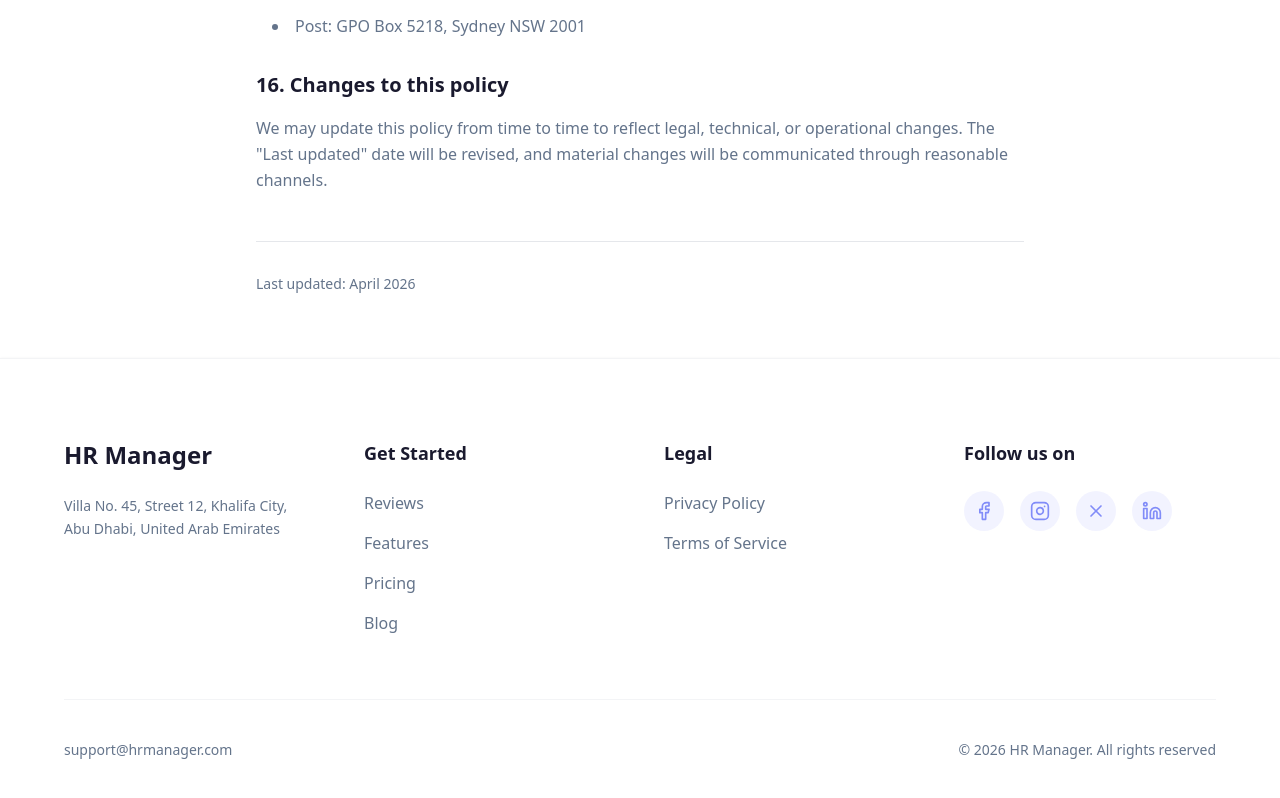
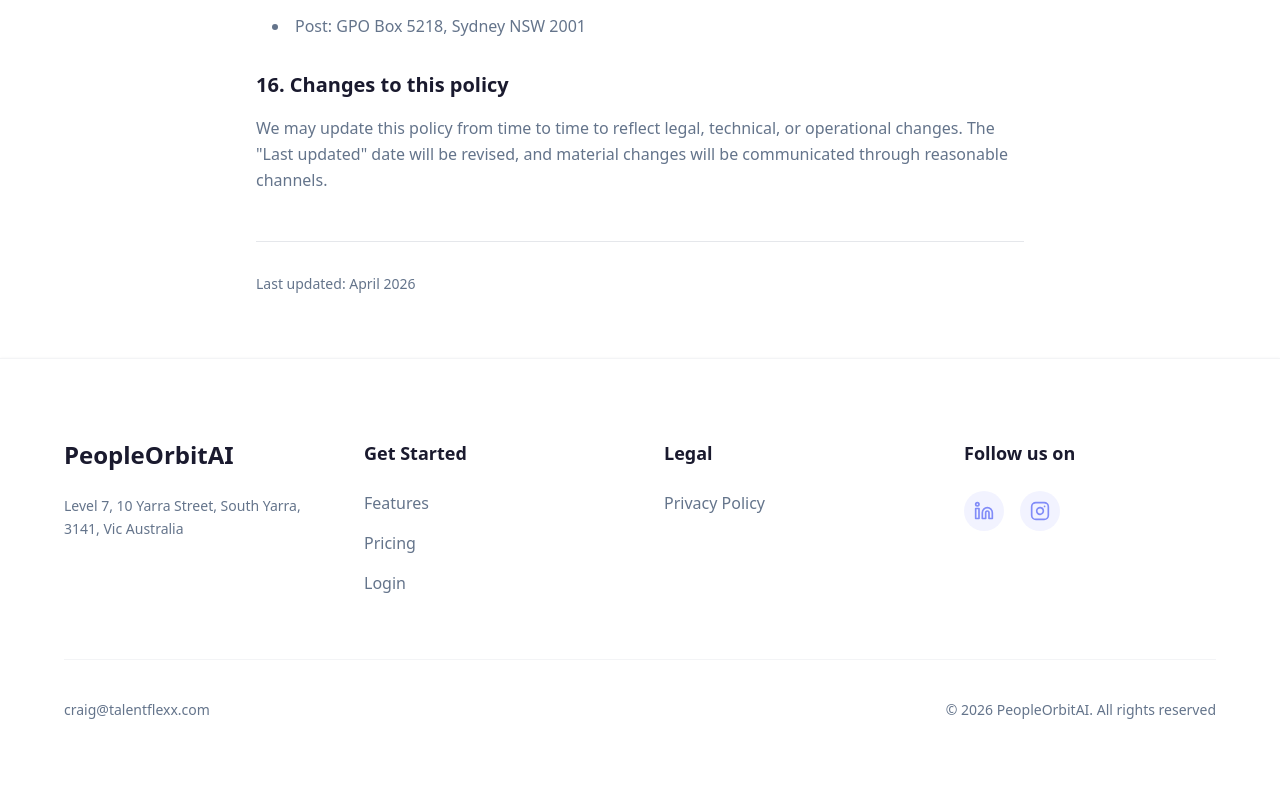
Before and after one commit to muhammadAbdulMannan2022/peopleorbitai-craig-, a React (Vite) app: page /privacy-policy in a window 1280 px wide. Shown: the part 3053-3851 px from the top of the page. After the commit the page ends 3813 px from the top, so only its background shows below. Built offline with nearby package versions, Linux system fonts and the light colour scheme.

Commit message:
footer updated also faq

```diff
--- a/src/Landing/Sections/FaqSection.tsx
+++ b/src/Landing/Sections/FaqSection.tsx
@@ -60,44 +60,49 @@ export const FAQSection: React.FC = () => {
 
   const faqs = [
     {
-      question: "How long does delivery take?",
+      question: "What does PeopleOrbitAI actually do?",
       answer:
-        "Typically, orders are processed within 2-3 business days. Delivery times vary based on your location but usually range from 5 to 10 business days for most furniture items.",
+        "We help HR and TA teams turn AI into outcomes: we audit your current state, train your people with practical micro-learning, and deploy personal AI agents (Finn & Nell) that produce ready-to-use work—safely and at speed.",
     },
     {
-      question: "What is your return policy?",
+      question: "Which parts are subscription-based?",
       answer:
-        "We offer a 30-day return policy for most items. The product must be in its original condition and packaging. Please note that custom-made items are non-refundable.",
+        "AI Training and AI Agents are offered on subscription plans with tiered usage and team options. Our AI Audit & Consulting is a scoped project (fixed-fee or milestone-based) to set your roadmap before you scale.",
     },
     {
-      question: "Are your materials sustainably sourced?",
+      question: "Do we need the AI Audit before buying training or agents?",
       answer:
-        "Yes, we are committed to sustainability. Our wood comes from FSC-certified forests, and we use recycled metals and eco-friendly fabrics wherever possible.",
+        "Strongly recommended. The audit benchmarks your AI-readiness, clarifies risks, and sequences quick wins—so training and agents land cleanly, with governance and ROI baked in. If timing's tight, we can run a mini-assessment first.",
     },
     {
-      question: "Do you offer international shipping?",
+      question: "Can we customise our training and agents?",
       answer:
-        "Currently, we ship to over 25 countries across North America, Europe, and Asia. Shipping costs and delivery times will be calculated at checkout based on your address.",
+        "Yes, please reach out directly to discuss your needs and we can put together a solution that works.",
     },
     {
-      question: "How do I care for my furniture?",
+      question: "How long does onboarding take?",
       answer:
-        "Each piece comes with a specific care guide. Generally, we recommend avoiding direct sunlight, using coasters for drinks, and dusting regularly with a soft, lint-free cloth.",
+        "Most teams go live in 2–4 weeks: week 1 for setup and guardrails, weeks 2–3 for pilot training and templates, then expand users and use-cases. We keep it lightweight and aligned to your BAU rhythms.",
     },
     {
-      question: "Can I customize the fabric or finish?",
+      question: "Is our data secure and compliant?",
       answer:
-        "Many of our collections offer customization options for upholstery and wood finishes. Look for the 'Customize' button on the product page or contact our design team.",
+        "Yes. We operate with strong privacy controls, role-based access, and audit trails, aligned to Australian Privacy Principles and enterprise expectations. You retain ownership of your data and outputs; we don't use your content to train public models.",
     },
     {
-      question: "Is assembly required for the furniture?",
+      question: "How do Finn (HR) and Nell (TA) fit into our workflow?",
       answer:
-        "Most of our large items come pre-assembled or with minimal assembly required. For items needing assembly, clear instructions and tools are provided in the box.",
+        "They sit beside your team to draft policies, letters, JDs, ads, interview guides, Boolean searches and comms—then file, format, and follow your templates. They learn your tone and cut admin, not corners.",
     },
     {
-      question: "Do you have a physical showroom?",
+      question: "How is pricing structured?",
       answer:
-        "We have flagship showrooms in London, New York, and Tokyo. You can find their addresses and opening hours on our 'Locations' page.",
+        "Subscriptions are tiered for team size and usage, with discounts for annual commitments. The audit is a separate project fee. We'll recommend the leanest plan that meets your outcomes (no gold-plating).",
+    },
+    {
+      question: "What support do we get?",
+      answer:
+        "You'll have access to a customer success lead, help centre, and prompt clinics. For larger teams, we include admin enablement, quarterly optimisation reviews, and optional SLAs for faster response times.",
     },
   ];
 
@@ -111,15 +116,11 @@ export const FAQSection: React.FC = () => {
       <div className="max-w-7xl mx-auto">
         {/* Header */}
         <div className="text-center mb-20">
-          <span className="text-[#818cf8] font-bold text-sm tracking-widest uppercase mb-4 block">
-            Got Questions?
-          </span>
           <h2 className="text-5xl md:text-6xl font-black text-title-2nd mb-6 tracking-tight">
-            Frequently Asked Questions
+            FAQ's
           </h2>
           <p className="text-gray-400 text-lg md:text-xl max-w-2xl mx-auto">
-            Everything you need to know about our products, shipping, and
-            sustainable craftsmanship.
+            Here are the answers to the most frequently asked questions. If you can't find what you are looking for, please contact us directly.
           </p>
         </div>
 
--- a/src/Landing/Sections/Footer.tsx
+++ b/src/Landing/Sections/Footer.tsx
@@ -1,37 +1,24 @@
 import React from "react";
-import { Facebook, Instagram, X, Linkedin } from "lucide-react";
+import { Instagram, Linkedin } from "lucide-react";
 import { Link } from "react-router";
+
 export const Footer: React.FC = () => {
   return (
     <footer className="bg-white pt-20 pb-10 px-6 md:px-16 border-t border-gray-100 shadow">
       <div className="max-w-7xl mx-auto">
-        {/* Main Footer Content */}
         <div className="grid grid-cols-1 md:grid-cols-2 lg:grid-cols-4 gap-12 mb-16">
-          {/* Brand & Address Column */}
           <div className="flex flex-col gap-6">
-            <h3 className="text-[#1a1a2e] text-2xl font-bold">HR Manager</h3>{" "}
-            {/* Capitalized for consistency */}
+            <h3 className="text-[#1a1a2e] text-2xl font-bold">PeopleOrbitAI</h3>
             <p className="text-[#64748b] text-sm leading-relaxed max-w-60">
-              Villa No. 45, Street 12, Khalifa City,
-              <br />
-              Abu Dhabi, United Arab Emirates
+              Level 7, 10 Yarra Street, South Yarra, 3141, Vic Australia
             </p>
           </div>
 
-          {/* Links Column 1 - Expanded with more relevant links */}
           <div className="flex flex-col gap-6">
             <h4 className="text-[#1a1a2e] text-lg font-semibold">
               Get Started
             </h4>
             <ul className="flex flex-col gap-4">
-              <li>
-                <Link
-                  to="/reviews"
-                  className="text-[#64748b] hover:text-[#818cf8] transition-colors"
-                >
-                  Reviews
-                </Link>
-              </li>
               <li>
                 <Link
                   to="/features"
@@ -50,19 +37,17 @@ export const Footer: React.FC = () => {
               </li>
               <li>
                 <Link
-                  to="/blog"
+                  to="/login"
                   className="text-[#64748b] hover:text-[#818cf8] transition-colors"
                 >
-                  Blog
+                  Login
                 </Link>
               </li>
             </ul>
           </div>
 
-          {/* Links Column 2 - Added links for legal sections */}
           <div className="flex flex-col gap-6">
-            <h4 className="text-[#1a1a2e] text-lg font-semibold">Legal</h4>{" "}
-            {/* Updated heading for better organization */}
+            <h4 className="text-[#1a1a2e] text-lg font-semibold">Legal</h4>
             <ul className="flex flex-col gap-4">
               <li>
                 <Link
@@ -72,66 +57,40 @@ export const Footer: React.FC = () => {
                   Privacy Policy
                 </Link>
               </li>
-              <li>
-                <Link
-                  to="/terms-of-service"
-                  className="text-[#64748b] hover:text-[#818cf8] transition-colors"
-                >
-                  Terms of Service
-                </Link>
-              </li>
             </ul>
           </div>
 
-          {/* Social Media Column - Updated Twitter to X and switched to <a> for external links */}
           <div className="flex flex-col gap-6">
             <h4 className="text-[#1a1a2e] text-lg font-semibold">
               Follow us on
             </h4>
             <div className="flex gap-4">
               <a
-                href="https://www.facebook.com/hrmanager"
+                href="https://www.linkedin.com/company/peopleorbit-ai"
                 target="_blank"
                 rel="noopener noreferrer"
                 className="w-10 h-10 rounded-full bg-[#818cf8]/10 flex items-center justify-center text-[#818cf8] hover:bg-[#818cf8] hover:text-white transition-all duration-300"
               >
-                <Facebook size={20} />
+                <Linkedin size={20} />
               </a>
               <a
-                href="https://www.instagram.com/hrmanager"
+                href="https://www.instagram.com/peopleorbit.ai/"
                 target="_blank"
                 rel="noopener noreferrer"
                 className="w-10 h-10 rounded-full bg-[#818cf8]/10 flex items-center justify-center text-[#818cf8] hover:bg-[#818cf8] hover:text-white transition-all duration-300"
               >
                 <Instagram size={20} />
               </a>
-              <a
-                href="https://www.x.com/hrmanager"
-                target="_blank"
-                rel="noopener noreferrer"
-                className="w-10 h-10 rounded-full bg-[#818cf8]/10 flex items-center justify-center text-[#818cf8] hover:bg-[#818cf8] hover:text-white transition-all duration-300"
-              >
-                <X size={20} />
-              </a>
-              <a
-                href="https://www.linkedin.com/company/hrmanager"
-                target="_blank"
-                rel="noopener noreferrer"
-                className="w-10 h-10 rounded-full bg-[#818cf8]/10 flex items-center justify-center text-[#818cf8] hover:bg-[#818cf8] hover:text-white transition-all duration-300"
-              >
-                <Linkedin size={20} />
-              </a>
             </div>
           </div>
         </div>
 
-        {/* Bottom Bar - Updated email, copyright year, and company name for consistency and current date */}
         <div className="pt-10 border-t border-gray-100 flex flex-col md:flex-row justify-between items-center gap-6">
           <p className="text-[#64748b] text-sm font-medium">
-            support@hrmanager.com
+            craig@talentflexx.com
           </p>
           <p className="text-[#64748b] text-sm">
-            © 2026 HR Manager. All rights reserved
+            © 2026 PeopleOrbitAI. All rights reserved
           </p>
         </div>
       </div>
```
Also changed, not shown: src/Landing/Sections/Features.tsx (+8 -9 lines), src/Landing/Sections/HowItWorks.tsx (+10 -10 lines), src/Landing/Sections/WhyUs.tsx (+7 -7 lines).
